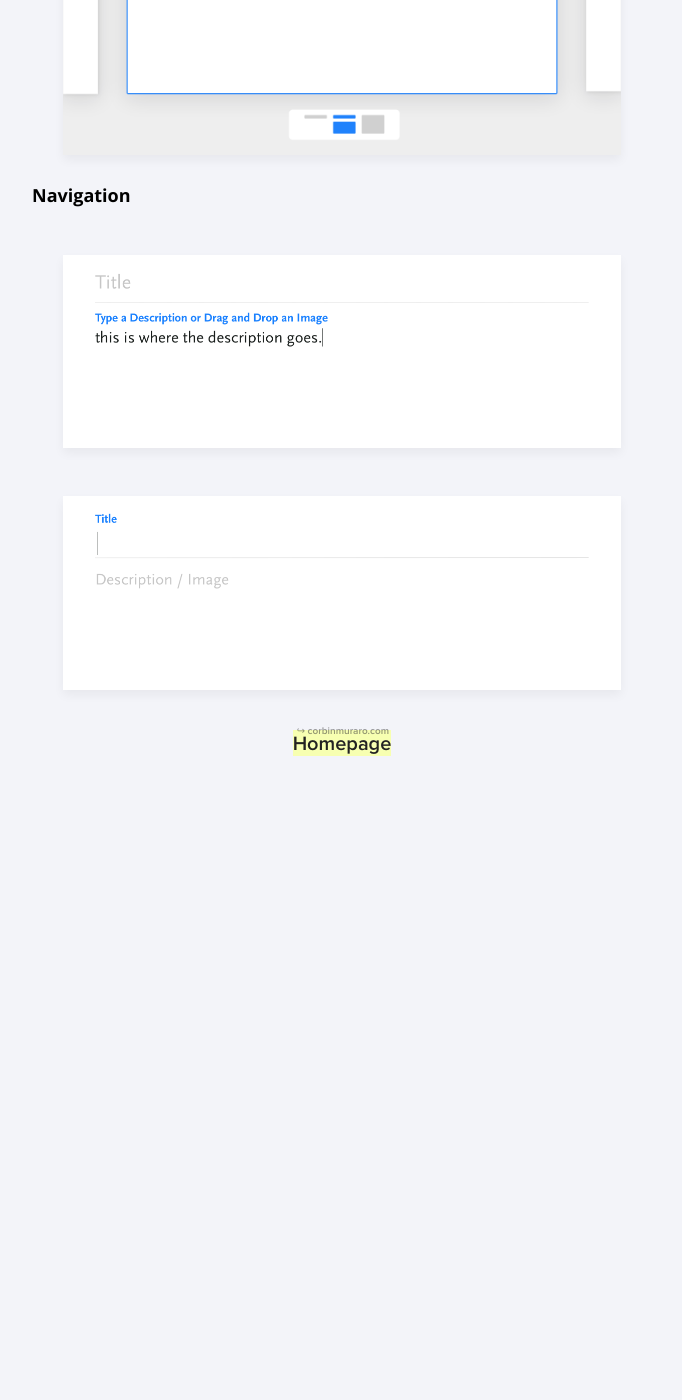
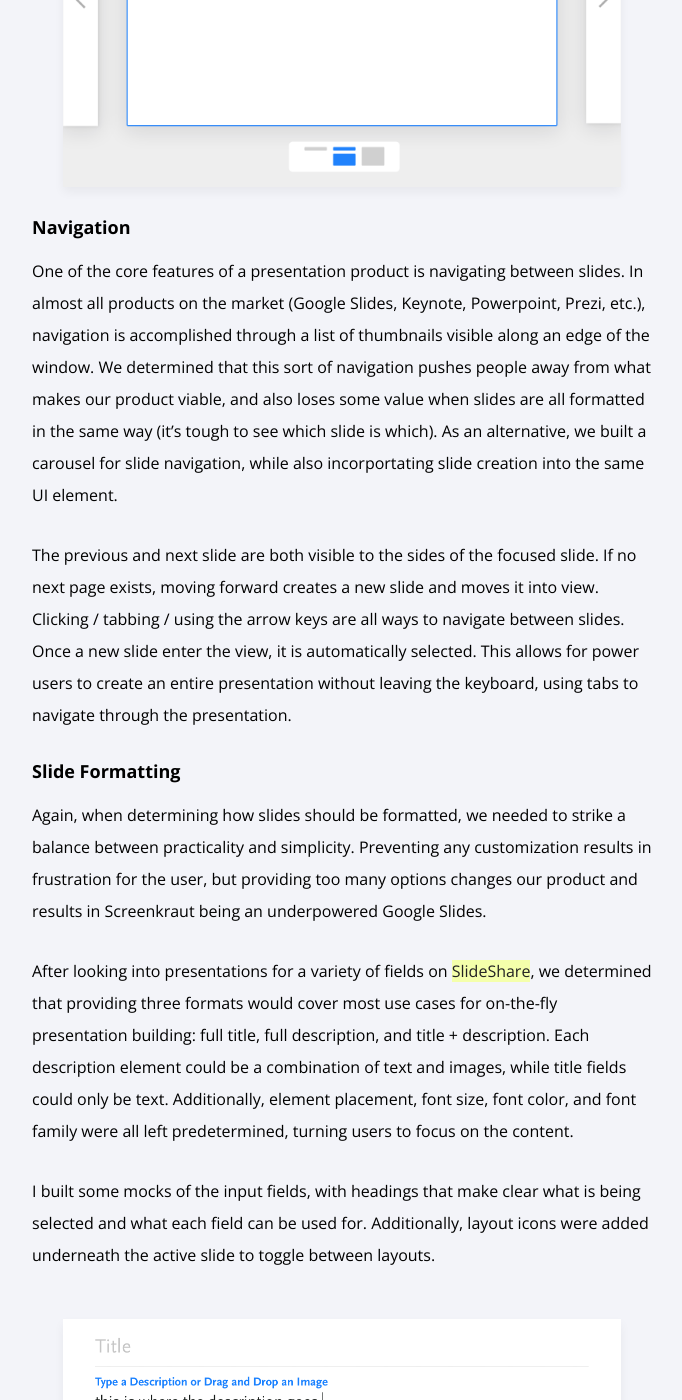
Before and after one commit to corbinmuraro/corbinmuraro.com, a Jekyll site: the page built from _posts/2017-01-28-screenkraut.md, in a window 1280 px wide and 1400 px high, scrolled down 1165 px. Shown: the whole window, without its empty margins (298-980 px from the left). Built offline with Jekyll 4.4.1, drawn with Linux system fonts in a browser that asks for light colours; nearby versions of some CDN libraries; before the commit the page ends 1935 px from its top, so only the background shows below that; some of the changed text lies outside the part shown.

Commit message:
Change article order; add to screenkraut article

```diff
--- a/_posts/2017-01-28-screenkraut.md
+++ b/_posts/2017-01-28-screenkraut.md
@@ -15,13 +15,24 @@ However, after thinking deeper about where we can add value given the many prese
 
 ## Approach
 
-The product design centered around this idea of on-the-fly presentation building, in which it takes as few clicks as possible to create and as little effort as possible to share. With this said, the goal was also to minimize the reduction of use cases as much as possible.
+Screenkraut's design centered around this idea of on-the-fly presentation building, in which it takes as few clicks as possible to create a presentation and as little effort as possible to share a presentation. In the process of building a super simple product, we tried to remain cognizant of the use cases that we were eliminating, striking a balance between a simple product and a useful product.
 
 ![presentation builder](images/screenkraut-images/screenkraut-main.png){:class="centered-image"}
 
 ### Navigation
 
+One of the core features of a presentation product is navigating between slides. In almost all products on the market (Google Slides, Keynote, Powerpoint, Prezi, etc.), navigation is accomplished through a list of thumbnails visible along an edge of the window. We determined that this sort of navigation pushes people away from what makes our product viable, and also loses some value when slides are all formatted in the same way (it's tough to see which slide is which). As an alternative, we built a carousel for slide navigation, while also incorportating slide creation into the same UI element.
 
+The previous and next slide are both visible to the sides of the focused slide. If no next page exists, moving forward creates a new slide and moves it into view. Clicking / tabbing / using the arrow keys are all ways to navigate between slides. Once a new slide enter the view, it is automatically selected. This allows for power users to create an entire presentation without leaving the keyboard, using tabs to navigate through the presentation.
+
+
+### Slide Formatting
+
+Again, when determining how slides should be formatted, we needed to strike a balance between practicality and simplicity. Preventing any customization results in frustration for the user, but providing too many options changes our product and results in Screenkraut being an underpowered Google Slides.
+
+After looking into presentations for a variety of fields on [SlideShare](http://www.slideshare.net), we determined that providing three formats would cover most use cases for on-the-fly presentation building: full title, full description, and title + description. Each description element could be a combination of text and images, while title fields could only be text. Additionally, element placement, font size, font color, and font family were all left predetermined, turning users to focus on the content.
+
+I built some mocks of the input fields, with headings that make clear what is being selected and what each field can be used for. Additionally, layout icons were added underneath the active slide to toggle between layouts.
 
 ![editing slide description](images/screenkraut-images/screenkraut-edit-description.png){:class="centered-image"}
 
```
Also changed, not shown: index.html (+7 -7 lines).
